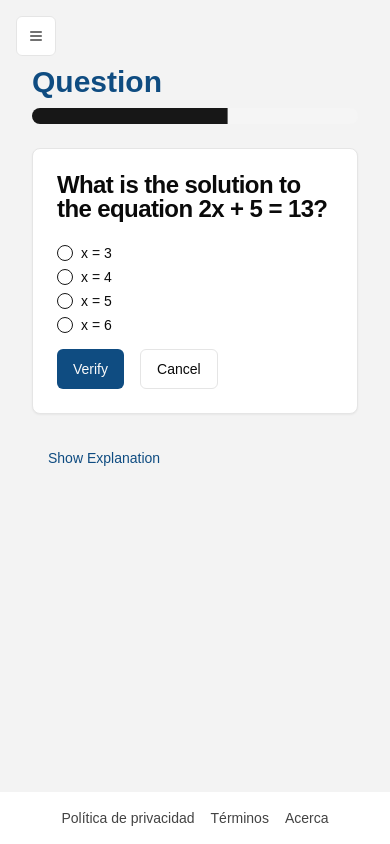
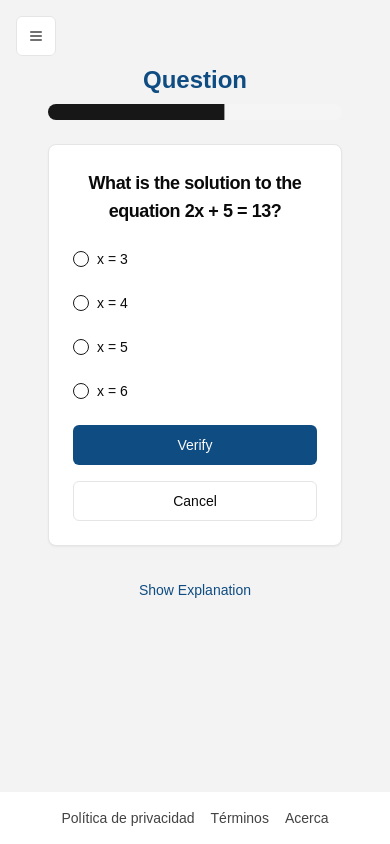
Before and after one commit to PatricioVargasR/Kaanbal, a Next.js app: page /dashboard/curso/pregunta in a window 390 px wide. Built offline with nearby package versions, Linux system fonts and the light colour scheme.

Commit message:
Se corrigió el modo responsive de la página pregunta

```diff
--- a/app/dashboard/curso/pregunta/page.tsx
+++ b/app/dashboard/curso/pregunta/page.tsx
@@ -1,44 +1,61 @@
-import { Card, CardContent, CardHeader, CardTitle } from "@/components/ui/card"
-import { Button } from "@/components/ui/button"
-import { RadioGroup, RadioGroupItem } from "@/components/ui/radio-group"
-import { Label } from "@/components/ui/label"
-import { Progress } from "@/components/ui/progress"
+import { Card, CardContent, CardHeader, CardTitle } from "@/components/ui/card";
+import { Button } from "@/components/ui/button";
+import { RadioGroup, RadioGroupItem } from "@/components/ui/radio-group";
+import { Label } from "@/components/ui/label";
+import { Progress } from "@/components/ui/progress";
 
 const questionData = {
   question: "What is the solution to the equation 2x + 5 = 13?",
   options: ["x = 3", "x = 4", "x = 5", "x = 6"],
   progress: 60,
-}
+};
 
 export default function QuestionPage() {
   return (
-      <div className="space-y-6">
+    <div className="space-y-6 px-4 sm:px-6">
+      {/* Progreso de la pregunta */}
       <div>
-          <h1 className="text-3xl font-bold text-[#0f4c81]">Question</h1>
+        <h1 className="text-2xl md:text-3xl font-bold text-[#0f4c81] text-center md:text-left">
+          Question
+        </h1>
         <Progress value={questionData.progress} className="mt-2" />
       </div>
 
+      {/* Tarjeta con la pregunta y opciones */}
       <Card>
         <CardHeader>
-            <CardTitle>{questionData.question}</CardTitle>
+          <CardTitle className="text-lg md:text-xl text-center md:text-left">
+            {questionData.question}
+          </CardTitle>
         </CardHeader>
         <CardContent>
-            <RadioGroup>
+          <RadioGroup className="space-y-4">
             {questionData.options.map((option, index) => (
               <div key={index} className="flex items-center space-x-2">
-                  <RadioGroupItem value={option} id={`option-${index}`} />
-                  <Label htmlFor={`option-${index}`}>{option}</Label>
+                <RadioGroupItem value={option} id={`option-${index}`} aria-label={option} />
+                <Label htmlFor={`option-${index}`} className="text-sm md:text-base">
+                  {option}
+                </Label>
               </div>
             ))}
           </RadioGroup>
-            <div className="mt-4 space-x-4">
-              <Button className="bg-[#0f4c81] hover:bg-[#98bee0]">Verify</Button>
-              <Button variant="outline">Cancel</Button>
+
+          {/* Botones */}
+          <div className="mt-6 flex flex-col sm:flex-row sm:space-x-4 space-y-4 sm:space-y-0">
+            <Button className="bg-[#0f4c81] hover:bg-[#98bee0] w-full sm:w-auto">
+              Verify
+            </Button>
+            <Button variant="outline" className="w-full sm:w-auto">
+              Cancel
+            </Button>
           </div>
         </CardContent>
       </Card>
 
-        <Button variant="link" className="text-[#0f4c81]">Show Explanation</Button>
+      {/* Botón para explicación */}
+      <Button variant="link" className="text-[#0f4c81] block w-full text-center sm:w-auto">
+        Show Explanation
+      </Button>
     </div>
-  )
+  );
 }
```
Lines whose indentation alone changed are shown as unchanged.
